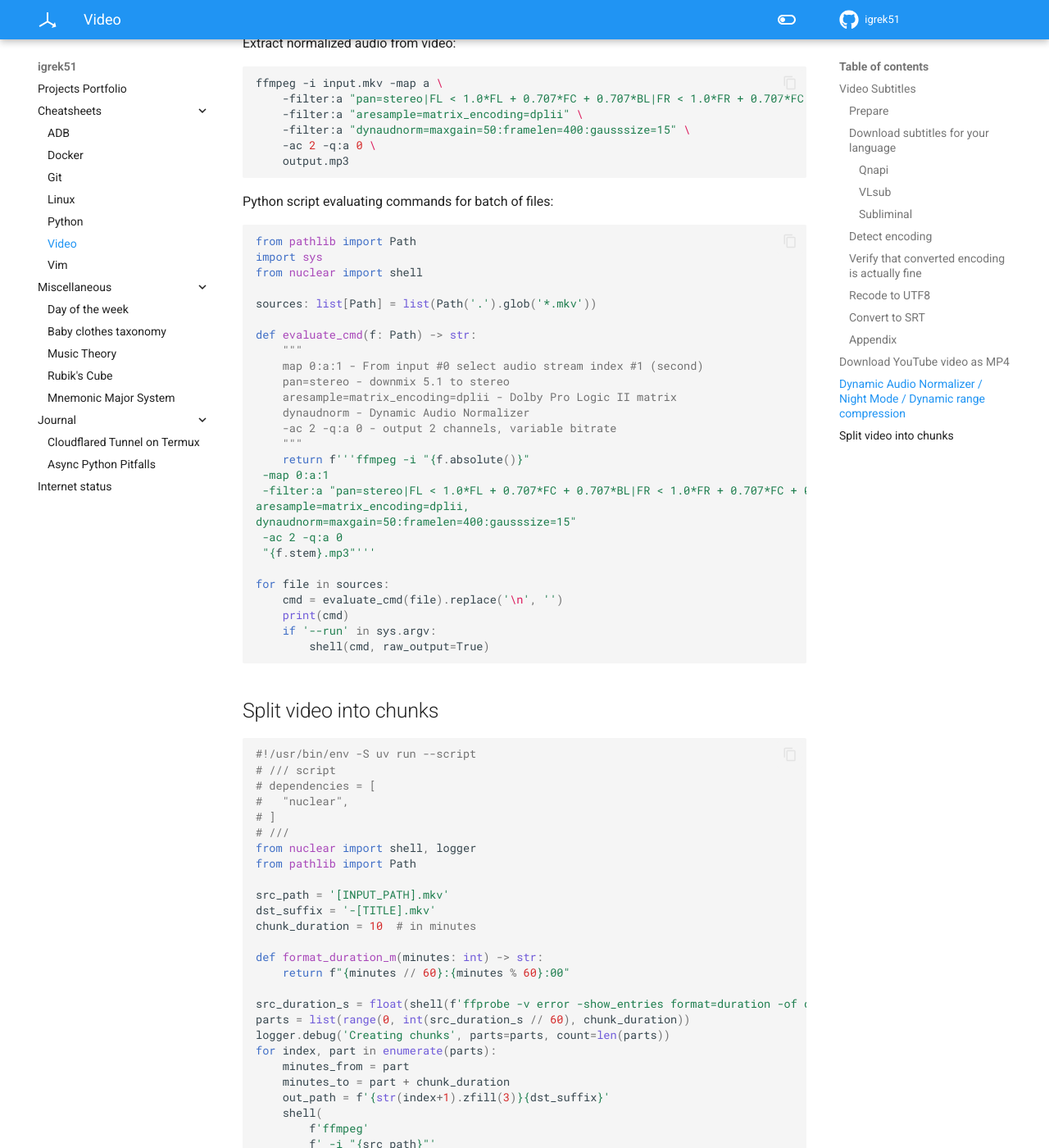
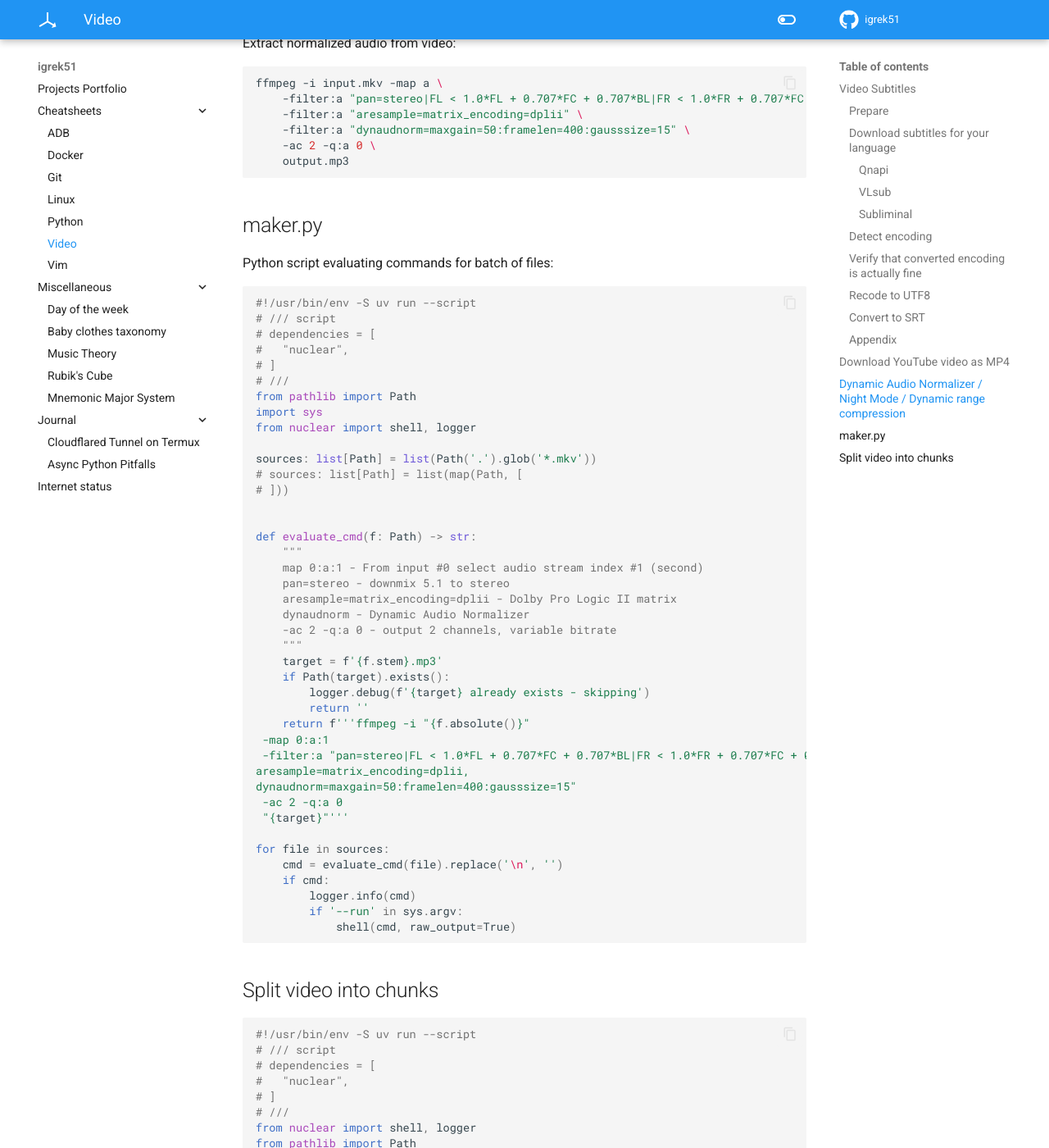
Before and after one commit to igrek51/igrek51.github.io, an MkDocs documentation site: the page built from docs/cheatsheet/video.md, in a window 1280 px wide and 1400 px high, scrolled down 2339 px. Shown: the whole window at 82% size. Built offline with MkDocs 1.6.1 and Material for MkDocs 9.7.7, drawn with Linux system fonts in a browser that asks for light colours.

Commit message:
add maker.py script

````diff
--- a/docs/cheatsheet/video.md
+++ b/docs/cheatsheet/video.md
@@ -100,13 +100,23 @@ ffmpeg -i input.mkv -map a \
     output.mp3
 ```
 
+## maker.py
 Python script evaluating commands for batch of files:
 ```python
+#!/usr/bin/env -S uv run --script
+# /// script
+# dependencies = [
+#   "nuclear",
+# ]
+# ///
 from pathlib import Path
 import sys
-from nuclear import shell
+from nuclear import shell, logger
 
 sources: list[Path] = list(Path('.').glob('*.mkv'))
+# sources: list[Path] = list(map(Path, [
+# ]))
+
 
 def evaluate_cmd(f: Path) -> str:
     """
@@ -116,19 +126,24 @@ def evaluate_cmd(f: Path) -> str:
     dynaudnorm - Dynamic Audio Normalizer
     -ac 2 -q:a 0 - output 2 channels, variable bitrate
     """
+    target = f'{f.stem}.mp3'
+    if Path(target).exists():
+        logger.debug(f'{target} already exists - skipping')
+        return ''
     return f'''ffmpeg -i "{f.absolute()}"
  -map 0:a:1
  -filter:a "pan=stereo|FL < 1.0*FL + 0.707*FC + 0.707*BL|FR < 1.0*FR + 0.707*FC + 0.707*BR,
 aresample=matrix_encoding=dplii,
 dynaudnorm=maxgain=50:framelen=400:gausssize=15"
  -ac 2 -q:a 0
- "{f.stem}.mp3"'''
+ "{target}"'''
 
 for file in sources:
     cmd = evaluate_cmd(file).replace('\n', '')
-    print(cmd)
-    if '--run' in sys.argv:
-        shell(cmd, raw_output=True)
+    if cmd:
+        logger.info(cmd)
+        if '--run' in sys.argv:
+            shell(cmd, raw_output=True)
 ```
 
 ## Split video into chunks
````
